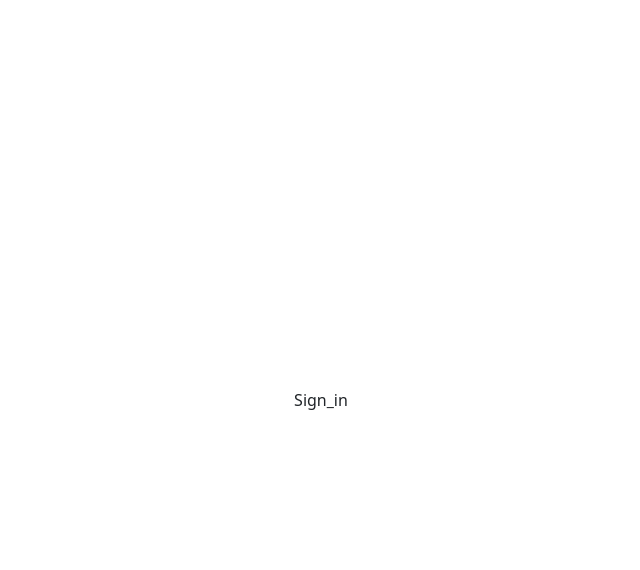
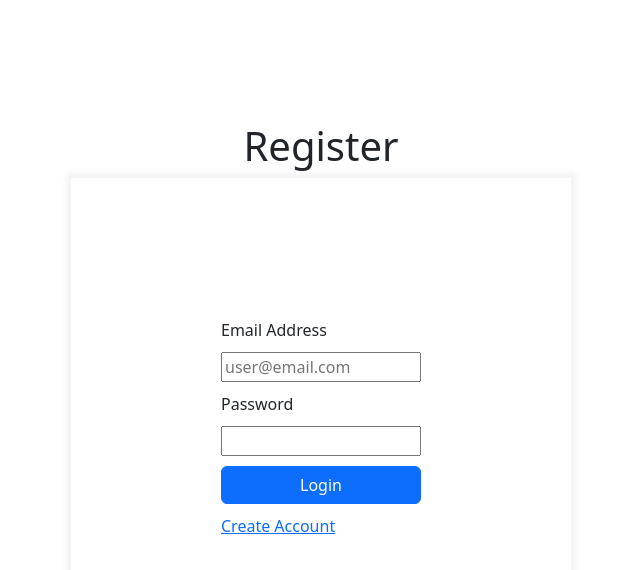
Before and after one commit to kev-rs/react-adv, a React (Create React App) app: page /auth/login in a window 1280 px wide. Shown: the top 570 px of the page, without its empty margins (319-959 px from the left). Built offline with nearby package versions, Linux system fonts and the light colour scheme.

Commit message:
practice-v4

```diff
--- a/src/Routes/Router.tsx
+++ b/src/Routes/Router.tsx
@@ -1,11 +1,16 @@
 import { BrowserRouter, Routes, Route } from 'react-router-dom'
 import Sign_in from '../components/auth/Sign_in'
 import Sign_up from '../components/auth/Sign_up'
+import Home from '../components/heroes/Home'
 
 const Router = () => {
   return (
     <BrowserRouter>
         <Routes>
+            <Route path='/' element={<Home />}>
+
+            </Route>
+
             <Route path='/auth'>
                 <Route path='/auth/register' element={<Sign_up />} />
                 <Route path='/auth/login' element={<Sign_in />} />
--- a/src/components/auth/Sign_in.tsx
+++ b/src/components/auth/Sign_in.tsx
@@ -1,8 +1,65 @@
+import { Formik, Form } from 'formik'
+import { Link, useNavigate } from 'react-router-dom';
+import * as yup from 'yup'
+import configLogin from '../../data/login.json'
+import Input from '../form/Input';
 
+const initialValues:{[key:string]: any} = {};
+const validationFields:{[key:string]: any} = {};
+
+configLogin.forEach((rule) => {
+    initialValues[rule.name] = rule.value;
+
+    let validator = (yup as any)[rule.types]();
+
+    rule.validations.forEach(({params, type}) => {
+        if(!validator[type]) return;
+
+        validator = validator[type](...params);
+    })
+    validationFields[rule.name] = validator;
+})
+
+const validationSchema = yup.object({...validationFields})
 
 const Sign_in = () => {
+
+  const navigate = useNavigate();
+
+  const handleLogin = () => {
+    navigate('/');
+  }
+
   return (
-    <div>Sign_in</div>
+    <div className='parent-form'>
+        <h1 className='title'>Register</h1>
+
+        <div className='form-2'>
+            <Formik
+                initialValues={initialValues}
+                validationSchema={validationSchema}
+                onSubmit={(value) => {
+                    console.log(value);
+                }}
+            >
+                {(formik) => (
+                    <Form className='form'>
+                        {
+                            configLogin.map(({name, label, value, ...rest}) => (
+                                <Input key={name} name={name} label={label} {...rest} />
+                            ))
+                        }
+                        <button
+                          type='submit'
+                          className='btn btn-primary'
+                          onClick={handleLogin}
+                        >Login</button>
+                        <Link to='/auth/register'>Create Account</Link>
+                    </Form>
+                )}
+            </Formik>
+        </div>
+    </div>
   )
 }
 
--- a/src/components/auth/Sign_up.tsx
+++ b/src/components/auth/Sign_up.tsx
@@ -1,31 +1,40 @@
-import { Formik, Form, Field, ErrorMessage } from 'formik'
+import { Formik, Form } from 'formik'
+import { Link, useNavigate } from 'react-router-dom';
 import * as yup from 'yup'
-import jsonForm from '../../data/config-form.json'
+import base from '../../data/base.json'
 import Input from '../form/Input';
 
 const initialValues:{[key:string]: any} = {};
 const validationFields:{[key:string]: any} = {};
 
-jsonForm.forEach(({ name, value, types, validations }) => {
-    initialValues[name] = value;
+base.forEach((rule) => {
+    initialValues[rule.name] = rule.value;
 
-    let validator = (yup as any)[types]();
+    let validator = (yup as any)[rule.types]();
 
-    validations.forEach(({params, type}) => {
+
+    rule.validations.forEach(({params, type}) => {
         if(!validator[type]) return;
 
         validator = validator[type](...params);
     })
-    validationFields[name] = validator;
+    validationFields[rule.name] = validator;
 })
 
-const validationSchema = yup.object({...validationFields})
+const validationSchema = yup.object({
+    ...validationFields,
+    confirm_pass: yup.string().required('Required').oneOf([yup.ref('password')], 'Passwords do not match')
+})
 
 const Sign_up = () => {
-    console.log(jsonForm);
 
+    const navigate = useNavigate();
+
+    const handleLogin = () => {
+        navigate('/');
+    }
   return (
-    <>
+    <div className='parent-form'>
         <h1 className='title'>Register</h1>
 
         <div className='form-2'>
@@ -39,16 +48,21 @@ const Sign_up = () => {
                 {(formik) => (
                     <Form className='form'>
                         {
-                            jsonForm.map(({name, label, value, ...rest}) => (
+                            base.map(({name, label, value, ...rest}) => (
                                 <Input key={name} name={name} label={label} {...rest} />
                             ))
                         }
-                        <button type='submit' className='btn btn-primary'>Create</button>
+                        <button
+                          type='submit'
+                          className='btn btn-primary'
+                          onClick={handleLogin}
+                        >Create</button>
+                        <Link to='/auth/login'>Already register ?</Link>
                     </Form>
                 )}
             </Formik>
         </div>
-    </>
+    </div>
   )
 }
 
--- /dev/null
+++ b/src/components/heroes/Home.tsx
@@ -0,0 +1,12 @@
+import React from 'react'
+import Nav from './Nav'
+
+const Home = () => {
+  return (
+    <>
+        <Nav />
+    </>
+  )
+}
+
+export default Home
--- /dev/null
+++ b/src/components/heroes/Nav.tsx
@@ -0,0 +1,22 @@
+import { useNavigate } from 'react-router-dom';
+
+const Nav = () => {
+
+    const navigate = useNavigate();
+
+    const handleLogout = () => {
+        navigate('/auth/login')
+    }
+
+    return (
+        <nav className="navbar navbar-expand-lg bg-light">
+            <div className="container-fluid">
+                <a className="navbar-brand" href="#">Navbar</a>
+
+                <button onClick={handleLogout}>Logout</button>
+            </div>
+        </nav>
+    )
+}
+
+export default Nav
--- a/src/data/config-form.json
+++ b/src/data/base.json
@@ -58,7 +58,7 @@
     },
     {
         "tag": "input",
-        "name": "confirm_password",
+        "name": "confirm_pass",
         "type": "password",
         "value": "",
         "label": "Confirm Password",
@@ -68,10 +68,6 @@
             {
                 "type": "required",
                 "params": ["Required"]
-            },
-            {
-                "type": "oneOf",
-                "params": [["yup.ref(password)", null], "Passwords not match"]
             }
         ]
     }
--- /dev/null
+++ b/src/data/login.json
@@ -0,0 +1,36 @@
+[
+    {
+        "tag": "input",
+        "name": "email",
+        "type": "email",
+        "value": "",
+        "label": "Email Address",
+        "types": "string",
+        "placeholder": "user@email.com",
+        "validations": [
+            {
+                "type": "required",
+                "params": ["Required"]
+            },
+            {
+                "type": "email",
+                "params": []
+            }
+        ]
+    },
+    {
+        "tag": "input",
+        "name": "password",
+        "type": "password",
+        "value": "",
+        "label": "Password",
+        "types": "string",
+        "placeholder": "",
+        "validations": [
+            {
+                "type": "required",
+                "params": ["Required"]
+            }
+        ]
+    }
+]
--- a/src/styles/styles.css
+++ b/src/styles/styles.css
@@ -1,5 +1,13 @@
 body {
+    /* display: flex;
+    align-items: center;
+    justify-content: center;
+    height: 100vh; */
+}
+
+.parent-form {
     display: flex;
+    flex-direction: column;
     align-items: center;
     justify-content: center;
     height: 100vh;
```
